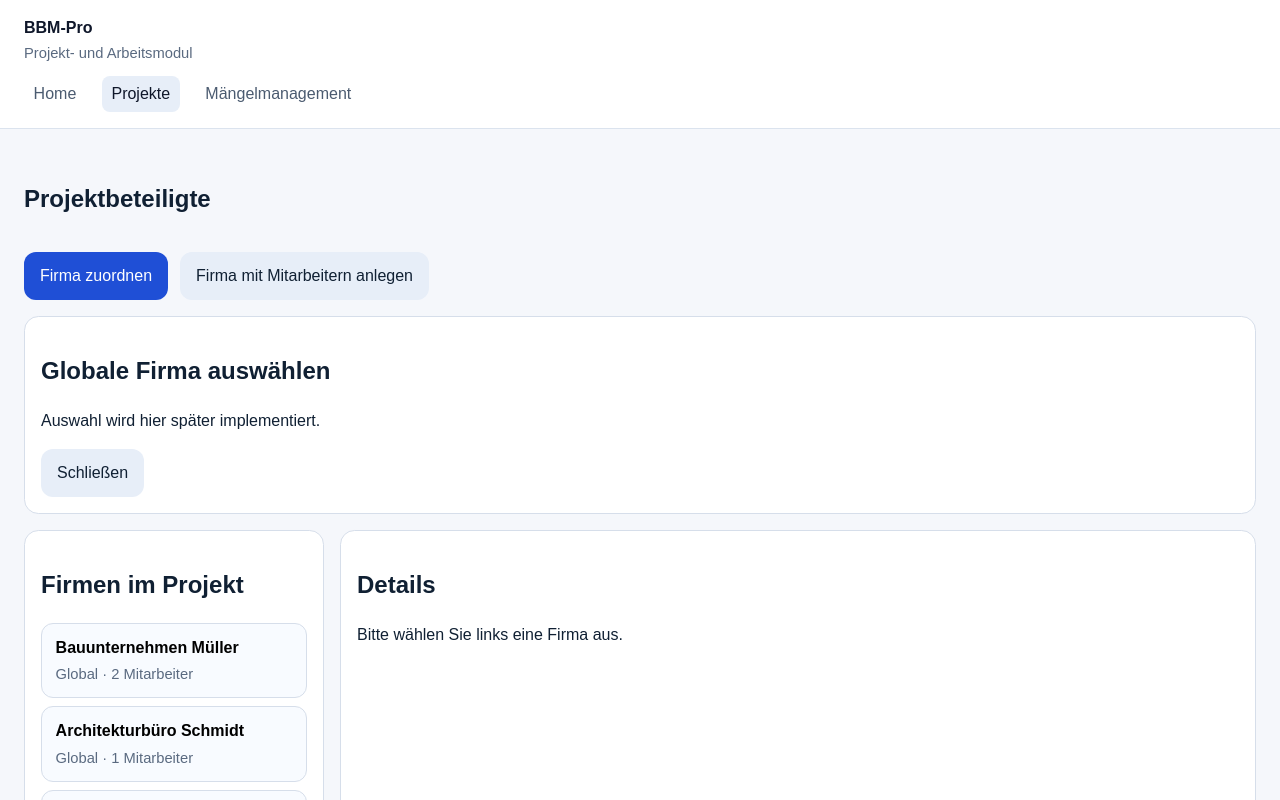
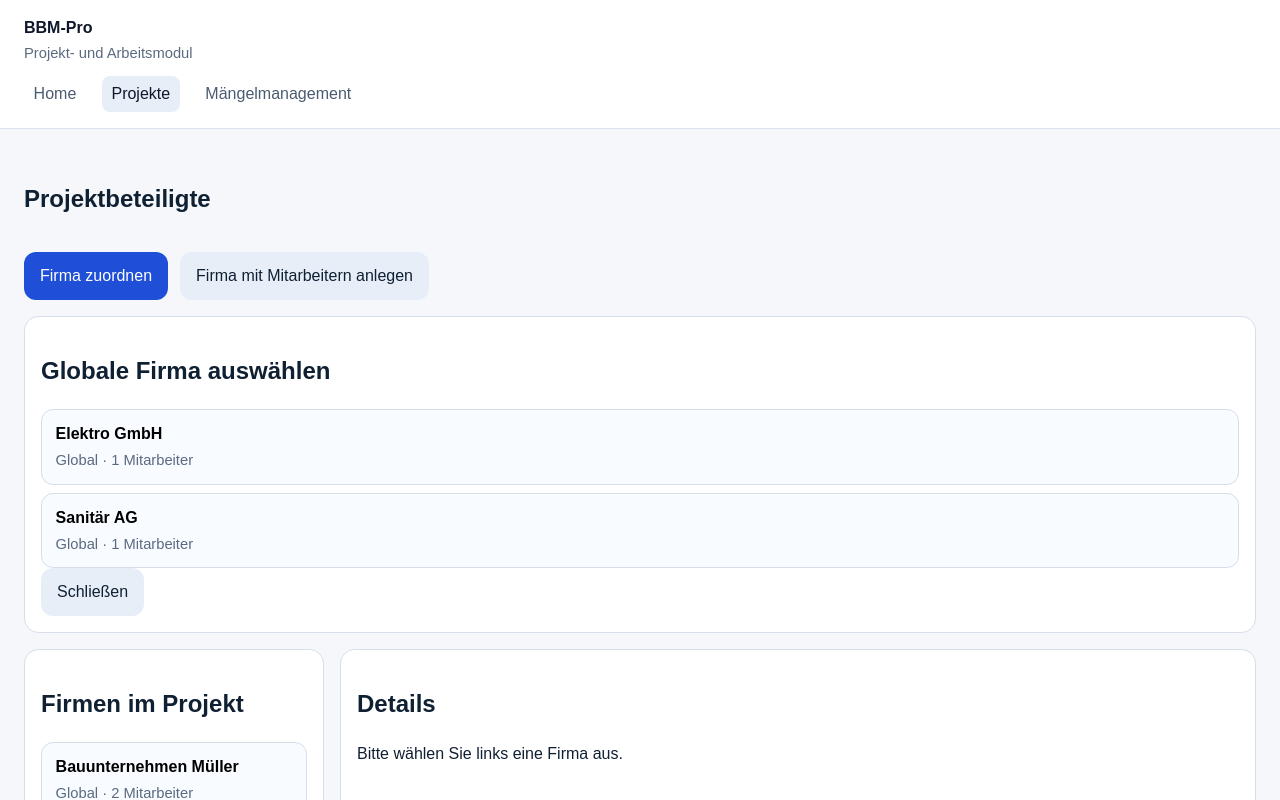
Before and after one commit to SteffenBandholt/BBM-Pro, a React (Vite) app: page /projects/1/participants in a window 1280 px wide. Both pictures are taken after a click on the button "Firma zuordnen". Shown: the top 800 px of the page. Built offline with nearby package versions, Linux system fonts and the light colour scheme.

Commit message:
Add local global-firm assignment flow

```diff
--- a/src/modules/projectParticipants/hooks/useProjectParticipants.js
+++ b/src/modules/projectParticipants/hooks/useProjectParticipants.js
@@ -85,6 +85,16 @@ export function useProjectParticipants() {
     });
   };
 
+  const assignGlobalFirm = (firm) => {
+    setFirms((prev) => {
+      if (prev.some((existingFirm) => existingFirm.id === firm.id)) return prev;
+
+      return [firm, ...prev];
+    });
+
+    setSelectedFirm(firm);
+  };
+
   return {
     firms,
     selectedFirm,
@@ -93,5 +103,6 @@ export function useProjectParticipants() {
     error,
     createProjectFirm,
     addEmployeeToProjectFirm,
+    assignGlobalFirm,
   };
 }
--- a/src/modules/projectParticipants/pages/ProjectParticipantsPage.jsx
+++ b/src/modules/projectParticipants/pages/ProjectParticipantsPage.jsx
@@ -1,5 +1,20 @@
 import { useState } from 'react';
 import { useProjectParticipants } from '../hooks/useProjectParticipants.js';
+
+const fakeGlobalFirms = [
+  {
+    id: 101,
+    name: 'Elektro GmbH',
+    type: 'global',
+    employees: [{ id: 201, name: 'Peter Strom', role: 'Elektriker' }],
+  },
+  {
+    id: 102,
+    name: 'Sanitär AG',
+    type: 'global',
+    employees: [{ id: 202, name: 'Hans Wasser', role: 'Installateur' }],
+  },
+];
 
 export default function ProjectParticipantsPage() {
   const {
@@ -10,6 +25,7 @@ export default function ProjectParticipantsPage() {
     error,
     createProjectFirm,
     addEmployeeToProjectFirm,
+    assignGlobalFirm,
   } = useProjectParticipants();
   const [mode, setMode] = useState(null);
   const [newFirmName, setNewFirmName] = useState('');
@@ -32,7 +48,25 @@ export default function ProjectParticipantsPage() {
       {mode === 'assign' ? (
         <section className="project-participants__panel">
           <h2>Globale Firma auswählen</h2>
-          <p>Auswahl wird hier später implementiert.</p>
+          <ul className="project-participants__list">
+            {fakeGlobalFirms.map((firm) => (
+              <li key={firm.id}>
+                <button
+                  type="button"
+                  className="project-participants__firm-button"
+                  onClick={() => {
+                    assignGlobalFirm(firm);
+                    setMode(null);
+                  }}
+                >
+                  <span className="project-participants__firm-name">{firm.name}</span>
+                  <span className="project-participants__firm-meta">
+                    Global · {firm.employees.length} Mitarbeiter
+                  </span>
+                </button>
+              </li>
+            ))}
+          </ul>
           <button type="button" className="button button--secondary" onClick={() => setMode(null)}>
             Schließen
           </button>
```
